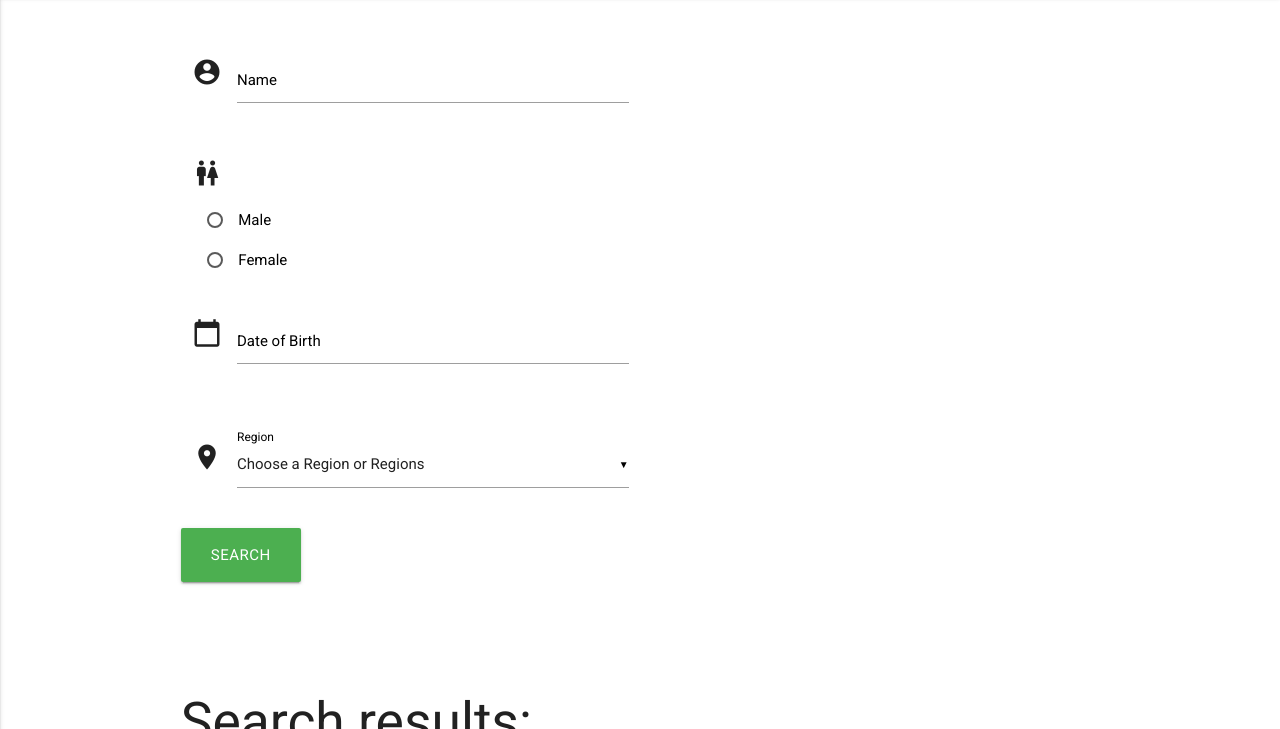
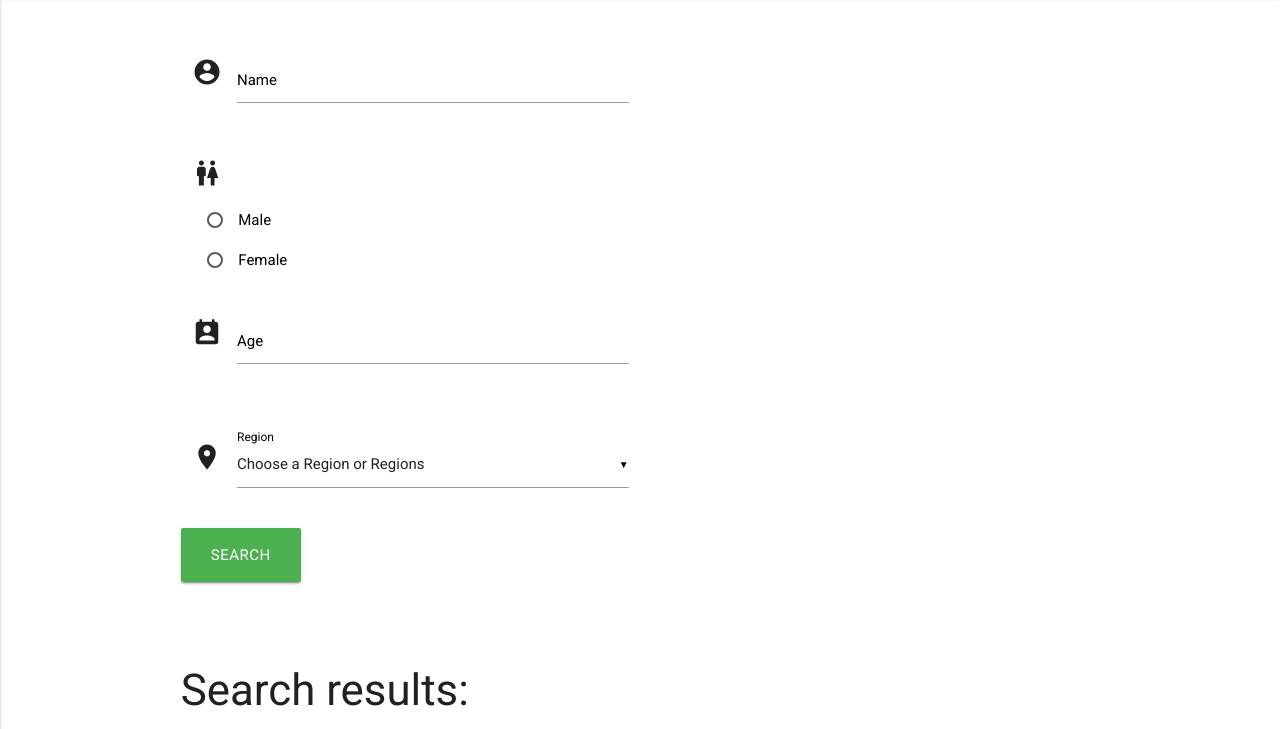
Before and after one commit to JackBmann/cast-source, a plain HTML site: page search.html in a window 1280 px wide. Shown: the part 67-796 px from the top of the page. Drawn offline with Linux system fonts and the light colour scheme; a web font is replaced by a local one.

Commit message:
Change DOB to Age in search

```diff
--- a/search.html
+++ b/search.html
@@ -70,9 +70,9 @@
                         <br>
                         <div class="row">
                             <div class="input-field col s6">
-                                <i class="material-icons prefix">calendar_today</i>
-                                <input id="dob" name="dob" type="text" class="datepicker">
-                                <label for="dob">Date of Birth</label>
+                                <i class="material-icons prefix">perm_contact_calendar</i>
+                                <input id="age" name="age" type="number">
+                                <label for="age">Age</label>
                             </div>
                         </div>
                         <br>
@@ -104,14 +104,11 @@
                     </form>
                 </div>
             </div>
-            <br><br>
+            <br>
             <div class="container">
                 <div class="row">
-                    <h2>Search results:</h2>
+                    <h3>Search results:</h3>
                     <div class="card horizontal">
-                        <!-- <div class="card-image">
-                            <img src="">
-                        </div> !-->
                         <div class="card-stacked">
                             <div class="card-content">
                                 <span class="card-title">*name*</span>
```
